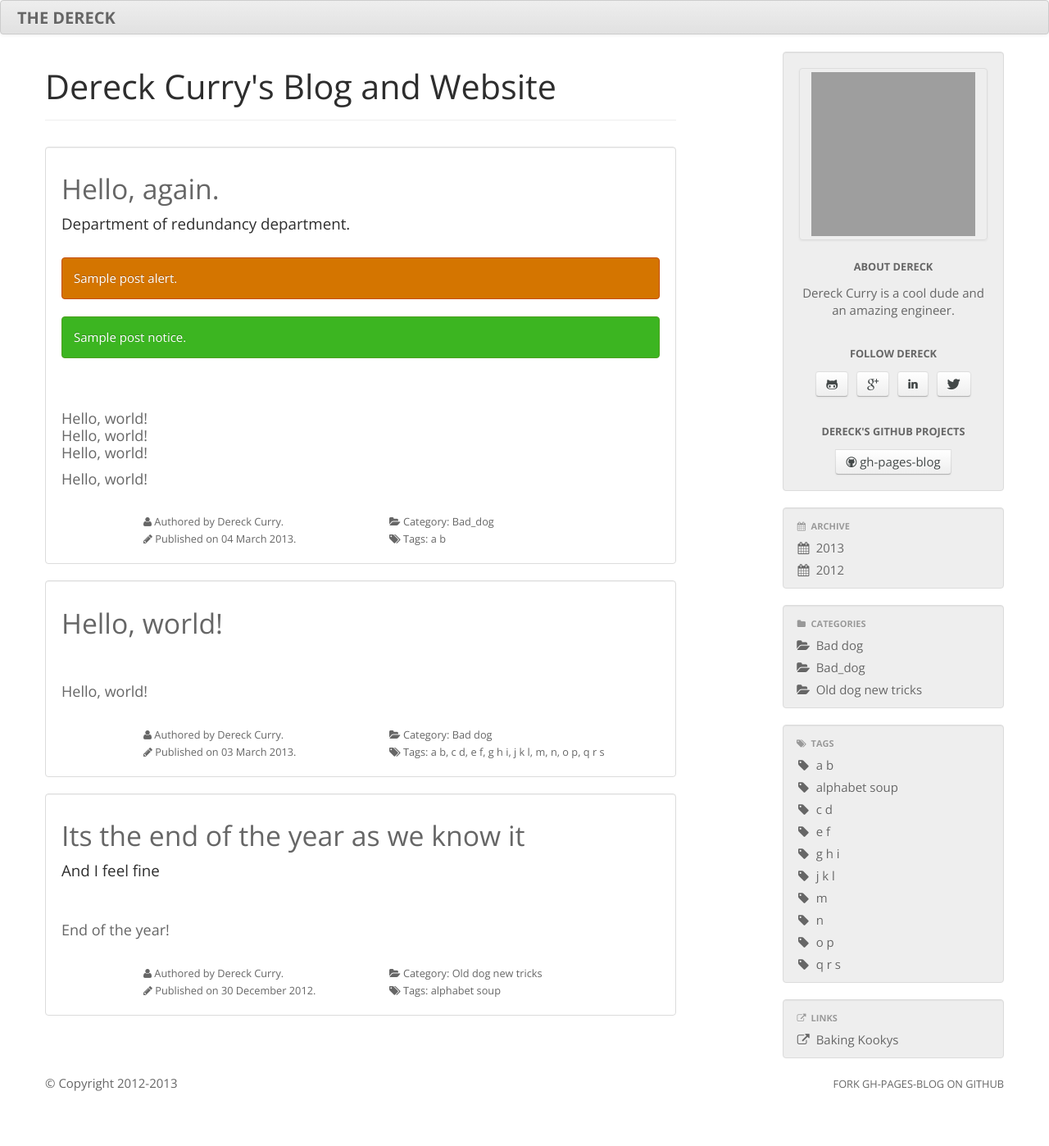
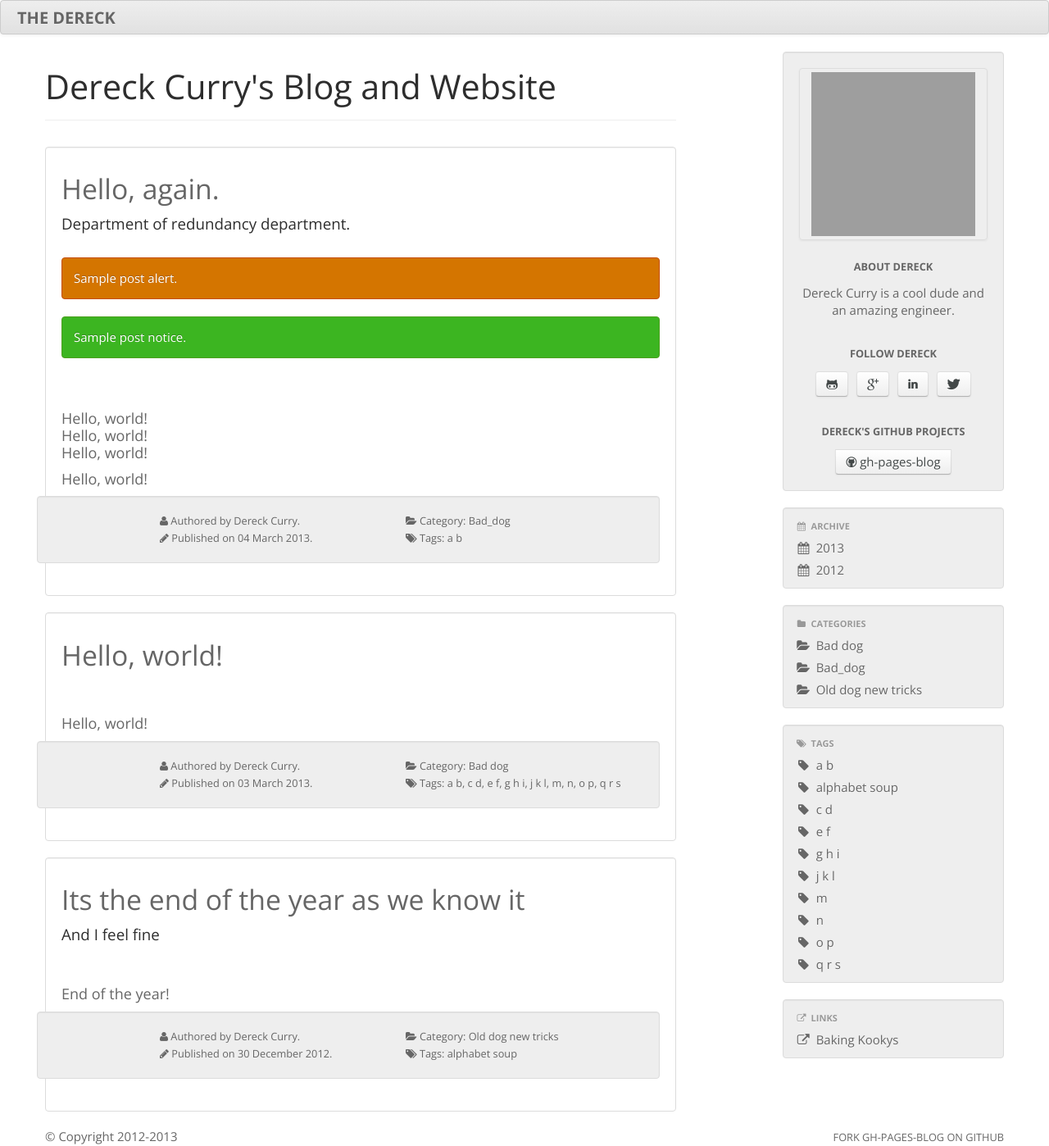
Before and after one commit to thedereck/thedereck.github.com, a Jekyll site: the page built from index.html, in a window 1280 px wide. Shown: the whole page at 82% size. Built offline with Jekyll 4.4.1, drawn with Linux system fonts in a browser that asks for light colours; before the commit the page ends 1333 px from its top, so only the background shows below that; grey boxes are pictures that could not be loaded.

Commit message:
More post experimentation

```diff
--- a/index.html
+++ b/index.html
@@ -34,8 +34,7 @@ exclude: true
 				{{ p.content }}
 
 
-				<div class="row">
-					<br>
+				<div class="row well">
 					<small>
 						<div class="span3 offset1">
 							{% if site.font_awesome.enabled %}
```
